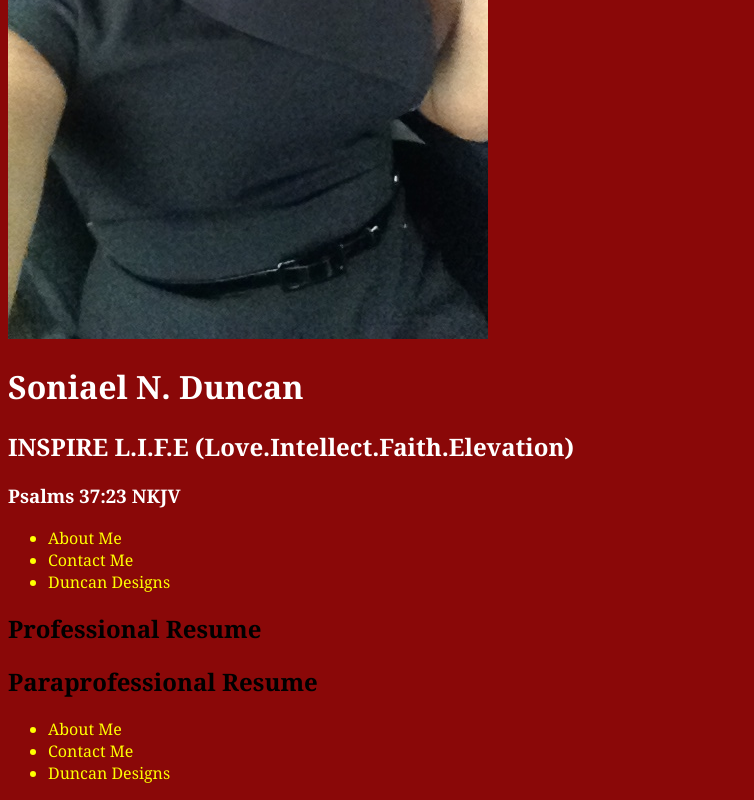
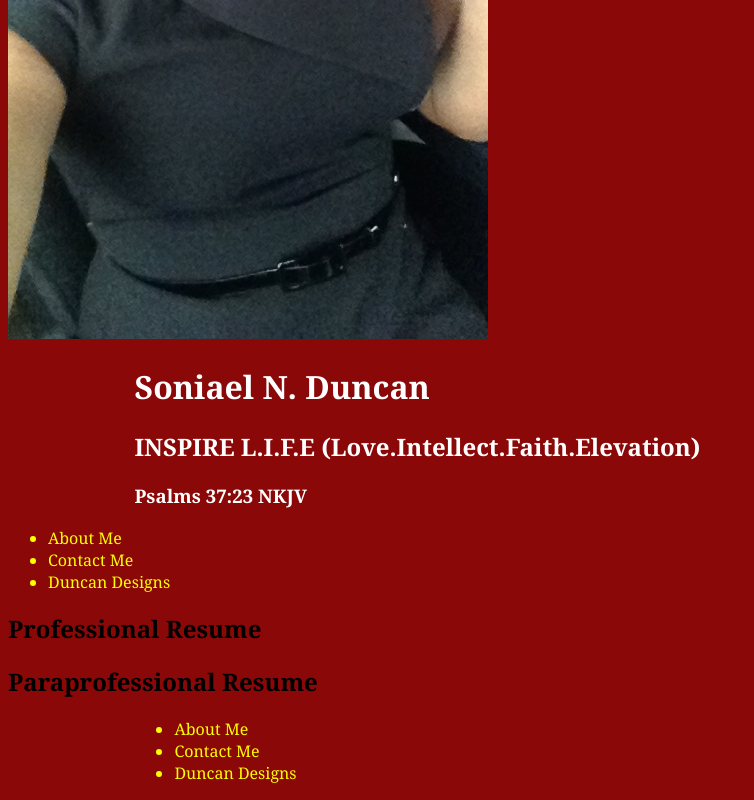
Before and after one commit to soniaeld/soniaeld.github.io, a plain HTML site: page index.html in a window 1280 px wide. Shown: the part 309-1109 px from the top of the page, without its empty margins (0-754 px from the left). Drawn offline with Linux system fonts and the light colour scheme.

Commit message:
Added styling to footer and header group

```diff
--- a/style.css
+++ b/style.css
@@ -3,7 +3,10 @@ body{
 	background-color: #8A0808;
 }
 hgroup{
+	width: 80%;
 	color: white;
+	margin-right: auto;
+	margin-left: auto;
 }
 nav{
 	color: yellow;
@@ -12,5 +15,8 @@ section{
 
 }
 footer{
-color: yellow;
+	width: 80%;
+	color: yellow;
+	margin-right: auto;
+	margin-left: auto;
 }
```
